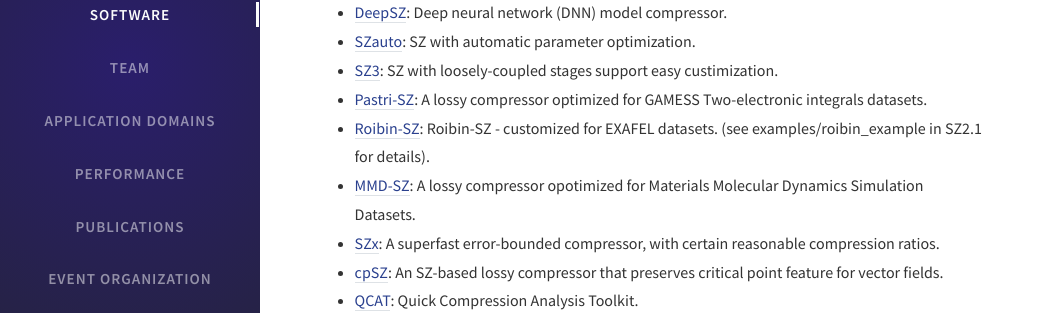
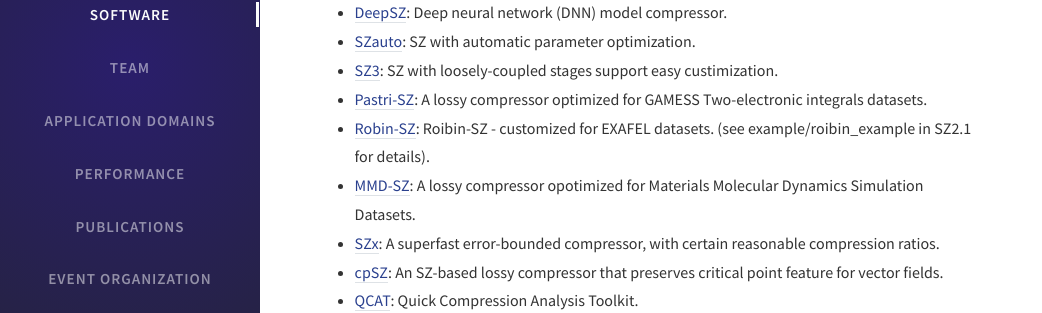
Before and after one commit to szcompressor/szcompressor.github.io, a Jekyll site: the page built from tabs/software.md, in a window 1280 px wide and 900 px high. Shown: the part 385-698 px from the top of the window, without its empty margins (0-1042 px from the left). Built offline with Jekyll 4.4.1, drawn with Linux system fonts in a browser that asks for light colours; nearby versions of some CDN libraries; comment, search, counter and statistics services are not loaded.

Commit message:
fixed a typo

```diff
--- a/tabs/software.md
+++ b/tabs/software.md
@@ -14,7 +14,7 @@
 - [SZauto](https://github.com/szcompressor/SZauto): SZ with automatic parameter optimization.
 - [SZ3](https://github.com/szcompressor/SZ3): SZ with loosely-coupled stages support easy custimization.
 - [Pastri-SZ](https://github.com/szcompressor/SZ): A lossy compressor optimized for GAMESS Two-electronic integrals datasets.
-- [Roibin-SZ](https://github.com/szcompressor/SZ): Roibin-SZ - customized for EXAFEL datasets. (see examples/roibin_example in SZ2.1 for details).
+- [Robin-SZ](https://github.com/szcompressor/SZ): Roibin-SZ - customized for EXAFEL datasets. (see example/roibin_example in SZ2.1 for details).
 - [MMD-SZ](https://github.com/szcompressor/MMD-SZ): A lossy compressor opotimized for Materials Molecular Dynamics Simulation Datasets.
 - [SZx](https://github.com/disheng222/SZx): A superfast error-bounded compressor, with certain reasonable compression ratios.
 - [cpSZ](https://github.com/szcompressor/cpSZ): An SZ-based lossy compressor that preserves critical point feature for vector fields.
```
